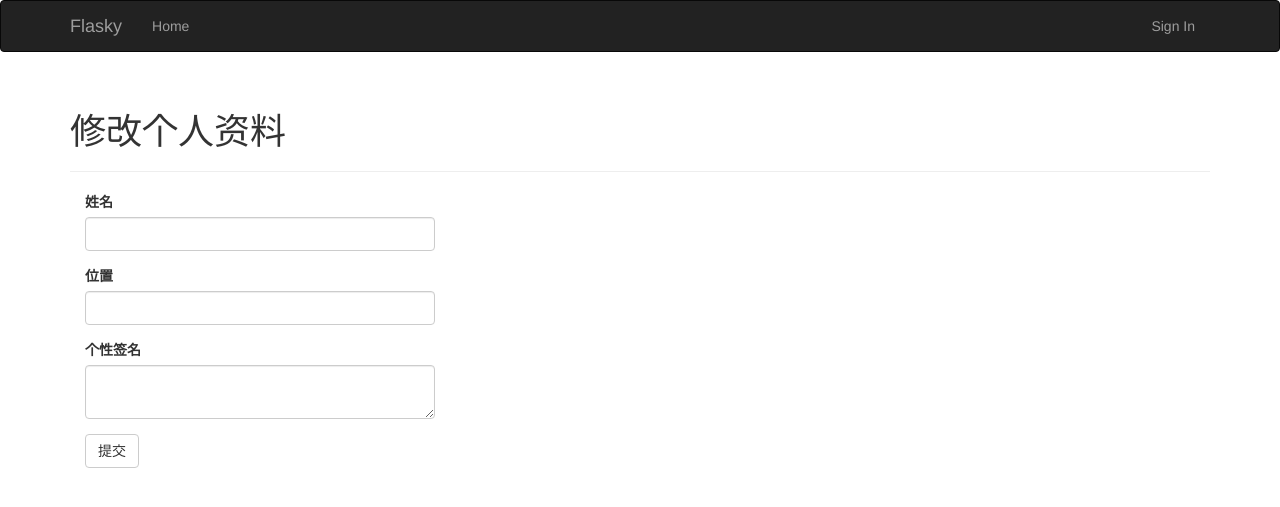
After one commit to Mortif3767/flask_web, a Flask app: template app/templates/edit-profile.html in a window 1280 px wide. The commit adds this page. Shown: the top 507 px of the page. Run offline with Flask 2, Linux system fonts and the light colour scheme; the template is opened without the code that fills it: values that come from a table or form of the project are taken from there, others are empty; some libraries are stand-ins or nearby versions.

Commit message:
edit profile

```diff
--- a/app/main/__init__.py
+++ b/app/main/__init__.py
@@ -4,6 +4,7 @@ from flask import Blueprint
 main = Blueprint('main',__name__)
 
 from . import views,errors
+from ..models import Permission
 
 @main.app_context_processor              #把Permission类加入模板上下文
 def inject_permissions():
--- a/app/main/forms.py
+++ b/app/main/forms.py
@@ -1,7 +1,10 @@
-from flask_wtf import Form
-from wtforms import StringField,SubmitField
-from wtforms.validators import Required
+# -*- coding: utf-8 -*-
+from flask_wtf import FlaskForm
+from wtforms import StringField, TextAreaField, SubmitField
+from wtforms.validators import Required, Length
 
-class NameForm(Form):
-	name=StringField('what\'s your name?',validators=[Required()])
-	submit=SubmitField('Submit')
+class EditProfileForm(FlaskForm):
+    name = StringField(u'姓名',validators=[Length(0,64)])
+    location = StringField(u'位置',validators=[Length(0,64)])
+    about_me = TextAreaField(u'个性签名')
+    submit = SubmitField(u'提交')
--- a/app/models.py
+++ b/app/models.py
@@ -5,6 +5,7 @@ from flask_login import UserMixin, AnonymousUserMixin
 from . import db, login_manager
 from itsdangerous import TimedJSONWebSignatureSerializer as Serializer
 from flask import current_app
+from datetime import datetime
 
 
 class Permission:
--- /dev/null
+++ b/app/templates/edit-profile.html
@@ -0,0 +1,11 @@
+{% extends "base.html" %}
+{% import "bootstrap/wtf.html" as wtf %}
+
+{% block page_content %}
+<div class="page-header">
+	<h1>修改个人资料</h1>
+</div>
+<div class="col-md-4">
+{{ wtf.quick_form(form) }}
+</div>
+{% endblock %}
--- a/app/templates/user.html
+++ b/app/templates/user.html
@@ -22,5 +22,8 @@
 		Member since {{ moment(user.member_since).format('L') }}
 		Last seen {{ moment(user.last_seen).fromNow() }}
 	</p>
+	{% if user == current_user %}
+	<p><a class="btn btn-default" href="{{ url_for('main.edit_profile') }}">编辑资料</a></p>
+	{% endif %}
 </div>
 {% endblock %}
```
Also changed, not shown: app/main/views.py (+22 -1 lines), 8 other files.
